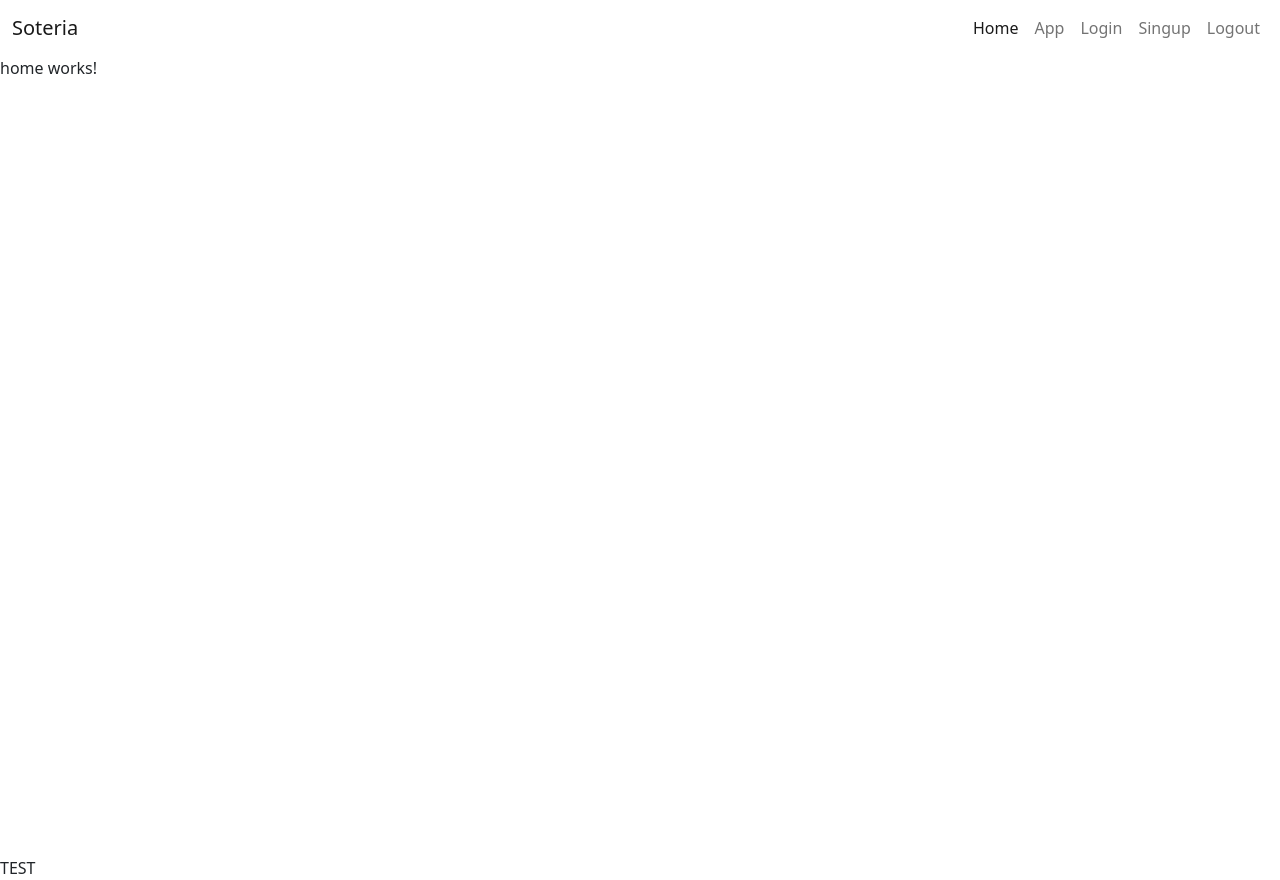
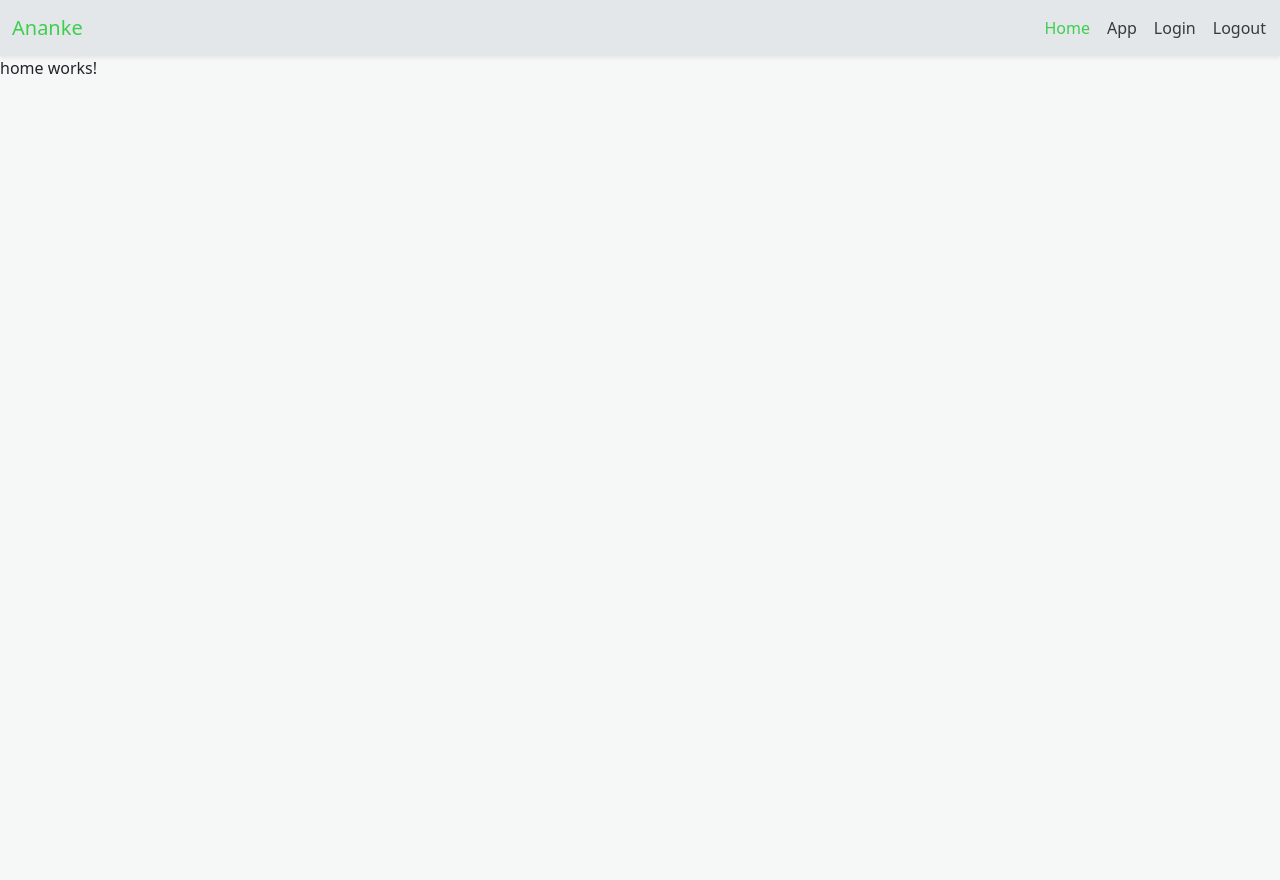
Before and after one commit to Ramphy0x90/Ananke-client, an Angular app: page /home in a window 1280 px wide. After the commit the page ends 800 px from the top, so only its background shows below. Built offline with nearby package versions, Linux system fonts and the light colour scheme.

Commit message:
General style

```diff
--- a/angular.json
+++ b/angular.json
@@ -29,6 +29,16 @@
             "styles": [
               "node_modules/bootstrap/dist/css/bootstrap.min.css",
               "node_modules/bootstrap-icons/font/bootstrap-icons.css",
+              {
+                "input": "src/assets/style/_light.css",
+                "bundleName": "light",
+                "inject": false
+              },
+              {
+                "input": "src/assets/style/_dark.css",
+                "bundleName": "dark",
+                "inject": false
+              },
               "src/styles.css"
             ],
             "scripts": []
@@ -98,6 +108,16 @@
             "styles": [
               "node_modules/bootstrap/dist/css/bootstrap.min.css",
               "node_modules/bootstrap-icons/font/bootstrap-icons.css",
+              {
+                "input": "src/assets/style/_light.css",
+                "bundleName": "light",
+                "inject": false
+              },
+              {
+                "input": "src/assets/style/_dark.css",
+                "bundleName": "dark",
+                "inject": false
+              },
               "src/styles.css"
             ],
             "scripts": []
--- a/src/app/app.component.html
+++ b/src/app/app.component.html
@@ -1,7 +1,6 @@
-<link rel="stylesheet" href="../assets/style/_dark.css">
-<app-nav-bar></app-nav-bar>
-<div [@triggerName]="outlet.isActivated ? outlet.activatedRoute : ''" style="height: 100%">
-  <router-outlet #outlet="outlet"></router-outlet>
+<div class="flex">
+  <app-nav-bar></app-nav-bar>
+  <div [@triggerName]="outlet.isActivated ? outlet.activatedRoute : ''" style="height: 100%">
+    <router-outlet #outlet="outlet"></router-outlet>
+  </div>
 </div>
-
-<div class="test">TEST</div>
--- a/src/app/app.component.ts
+++ b/src/app/app.component.ts
@@ -1,15 +1,28 @@
-import { Component } from '@angular/core';
+import { Component, Inject } from '@angular/core';
 import { RouterOutlet } from '@angular/router';
 import { RouteTransitionAnimations } from './route-transition-animations';
+import { DOCUMENT } from '@angular/common';
+
+let currentStyle: string = 'light';
 
 @Component({
   selector: 'app-root',
   templateUrl: './app.component.html',
-  styleUrls: ['./app.component.css', '../assets/style/_dark.css'],
+  styleUrls: ['./app.component.css'],
   animations: [RouteTransitionAnimations]
 })
 export class AppComponent {
   title = 'Ananke-client';
+
+  constructor(@Inject(DOCUMENT) private document: Document) {
+    const head = this.document.getElementsByTagName('head')[0];
+    const style = this.document.createElement('link');
+
+    style.rel = 'stylesheet';
+    style.href = `../assets/style/_${currentStyle}.css`;
+
+    head.appendChild(style);
+  }
 
   prepareRoute(outlet: RouterOutlet) {
     return outlet &&
--- a/src/app/components/nav-bar/nav-bar.component.css
+++ b/src/app/components/nav-bar/nav-bar.component.css
@@ -1,28 +1,34 @@
 .navbar {
     width: 100%;
-    /*background-color: $DARK_1;*/
+    background-color: var(--main-bg-1);
     z-index: 100;
 }
 
 .navbar-brand {
-    /*color: $GREEN;*/
+    color: var(--main);
 }
 
 .navbar-nav {
     margin-left: auto;
+    gap: var(--space-3);
 }
 
 .navbar-nav .active {
-    /*color: $DARK_GREEN;*/
+    color: var(--main);
 }
 
 .navbar-nav a {
-    /*color: $LIGHT;*/
+    color: var(--font-color);
+    padding: 2px;
     cursor: pointer;
+    border-radius: 5px;
 }
 
 .navbar-nav a:hover {
-    /*color: $GREEN;*/
+    color: var(--main);
+}
+
+.navbar-nav a:active {
 }
 
 .navbar-toggler {
--- a/src/app/components/nav-bar/nav-bar.component.html
+++ b/src/app/components/nav-bar/nav-bar.component.html
@@ -1,6 +1,6 @@
-<nav class="navbar navbar-expand-lg">
+<nav class="navbar navbar-expand-lg shadow-sm">
     <div class="container-fluid">
-      <a class="navbar-brand" href="#">Soteria</a>
+      <a class="navbar-brand" href="#">Ananke</a>
       <button class="navbar-toggler" type="button" data-bs-toggle="collapse" data-bs-target="#navbarNavAltMarkup" aria-controls="navbarNavAltMarkup" aria-expanded="false" aria-label="Toggle navigation">
         <i class="bi bi-list"></i>
       </button>
@@ -9,7 +9,6 @@
           <a class="nav-link" data-bs-toggle="collapse" data-bs-target=".navbar-collapse.show" routerLinkActive="active" routerLink="home">Home</a>
           <a class="nav-link" data-bs-toggle="collapse" data-bs-target=".navbar-collapse.show" routerLinkActive="active" routerLink="app">App</a>
           <a class="nav-link" data-bs-toggle="collapse" data-bs-target=".navbar-collapse.show" routerLinkActive="active" routerLink="login">Login</a>
-          <a class="nav-link" data-bs-toggle="collapse" data-bs-target=".navbar-collapse.show" routerLinkActive="active" routerLink="signup">Singup</a>
           <a class="nav-link" data-bs-toggle="collapse" data-bs-target=".navbar-collapse.show">Logout</a>
         </div>
       </div>
--- a/src/assets/style/_dark.css
+++ b/src/assets/style/_dark.css
@@ -1,3 +1,13 @@
 :root {
     /* Colors */
+    --main: #3DCE50;
+    --main-bg: #343A40;
+    --main-bg-1: #212529;
+
+    --font-color: #F6F8F8;
+    --font-color-1: #E4E7EA;
+
+    --opposite: #F6F8F8;
+    --opposite-1: #E4E7EA;
+
 }
--- a/src/assets/style/_light.css
+++ b/src/assets/style/_light.css
@@ -1,3 +1,12 @@
 :root {
     /* Colors */
+    --main: #3DCE50;
+    --main-bg: #F6F8F8;
+    --main-bg-1: #E4E7EA;
+
+    --font-color: #343A40;
+    --font-color-1: #212529;
+
+    --opposite: #343A40;
+    --opposite-1: #212529;
 }
--- a/src/styles.css
+++ b/src/styles.css
@@ -1,3 +1,11 @@
+:root {
+    /* Spacing */
+    --space-1: 5px;
+    --space-2: 8px;
+    --space-3: 13px;
+    --space-4: 21px;
+}
+
 * {
     box-sizing: border-box;
 }
@@ -6,3 +14,8 @@ html, body {
     margin: 0;
     height: 100%;
 }
+
+body {
+    background-color: var(--main-bg);
+    color: var(--font-color-1);
+}
```
